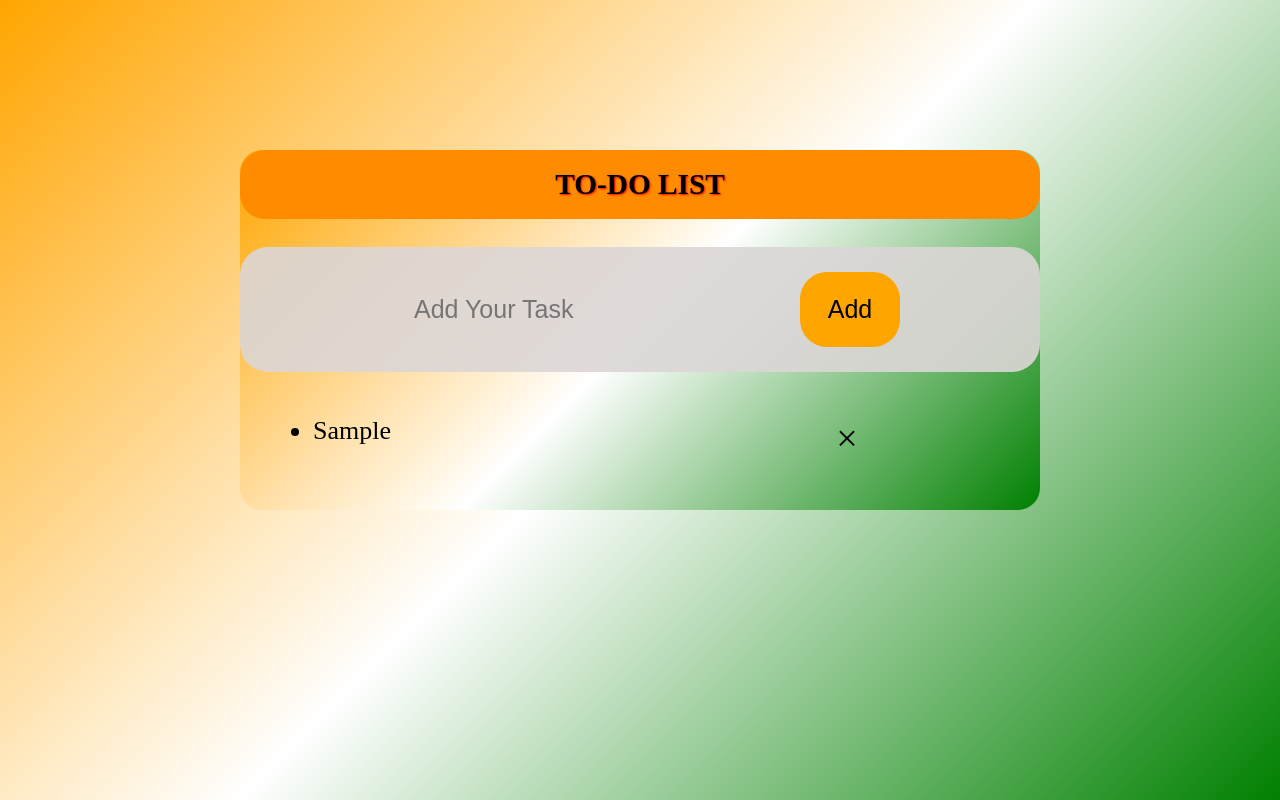
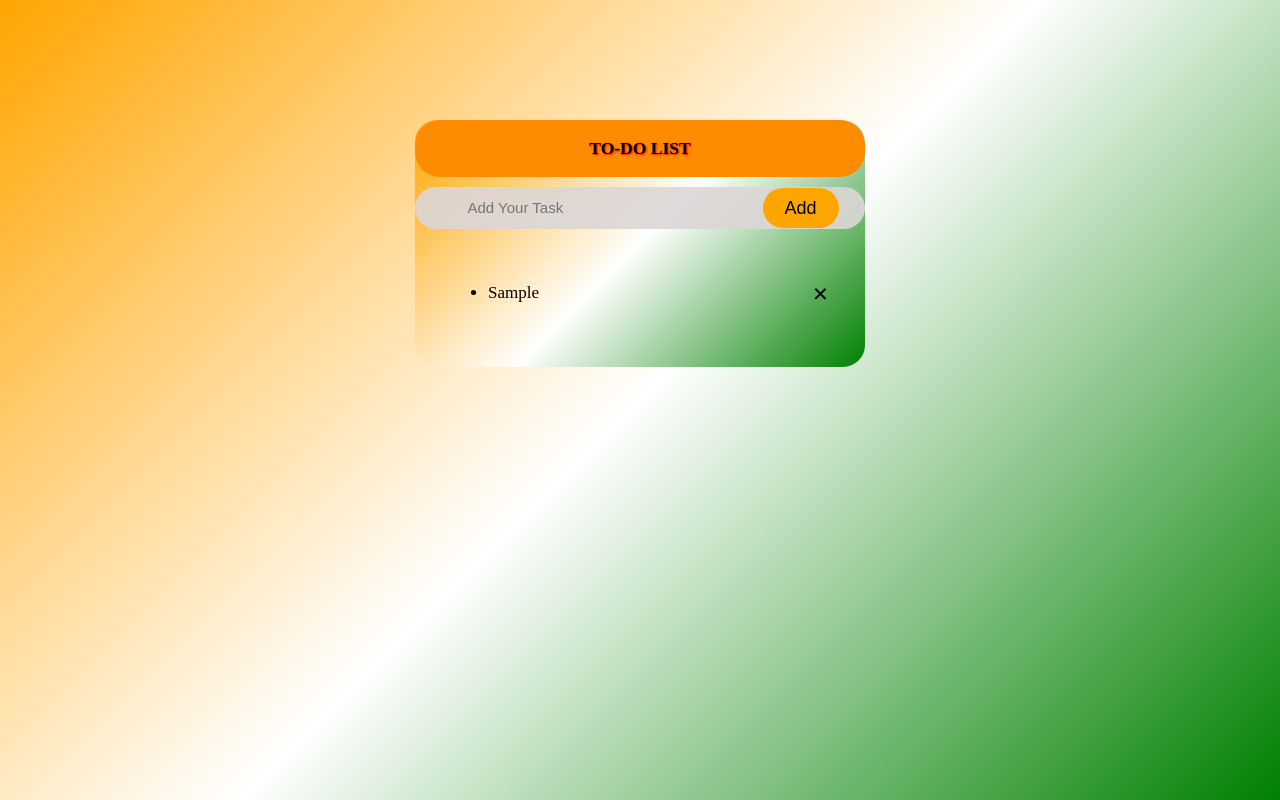
Before and after one commit to kkumardeshmukh/First_demo, a plain HTML site: page TO-DO _list/todo.html in a window 1280 px wide. Both pictures are taken after typing "Sample" into the empty fields and a click on the button "Add". Drawn offline with Linux system fonts and the light colour scheme.

Commit message:
enable scroll to list items and project completed 90%

```diff
--- a/TO-DO _list/style.css
+++ b/TO-DO _list/style.css
@@ -3,61 +3,76 @@
     padding: 0;
     box-sizing: border-box;
 }
+
+body{
+
+}
+
 .container{
-    width: 100%;
-    height: 100vh;
+    width: 100vw;
+    height: 100%;
     background: linear-gradient(135deg, orange,white, green);
     position: fixed;
 }
 .main{
    /* background-color: rgba(96, 96, 218, 0.704);*/
    background: linear-gradient(135deg, orange,white, green);
-    width: 800px;
-   /* height: 800px;*/
-
+    width: 450px;
+    height: auto;
+    max-height: 500px;
     border-radius: 22px;
-    margin: 150px auto;
-    /*border: 5px solid black; */
+    margin: 120px auto;
     box-sizing: border-box  ;
+    overflow-y: auto;
+    /*border: 2px solid blue;*/
 }
 .title{
     text-shadow: 1px 1px 2px red;
     display: flex;
     justify-content: center;
-    margin-top: 20px;
+
     background: darkorange;
     border-radius: 25px;
     padding: 18px;
-    font-size: 25px;
+    font-size: 15px;
 }
 .task{
     display: flex;
     justify-content: center;
     align-items: center;
     gap: 20px;
-    margin-top: 28px;
+    margin-top: 10px;
     background-color: #dcd6d6e6;
     border-radius: 28px;
-    padding: 25px;
+    padding: 1px;
 }
 #inputfield{
-    width: 400px;
-    padding: 23px 23px 23px 34px;
+    width: 301px;
+    padding: 5px 14px 6px 26px;
     border-radius: 27px;
-    font-size: 25px;
+    font-size: 15px;
     background: transparent;
     border: none;
     outline: none;
 
 }
 #btn1{
-    width: 100px;
-    height: 75px;
+    width: 76px;
+    height: 40px;
     border-radius: 27px;
     background-color: orange;
-    font-size: 25px;
+    font-size: 18px;
     border: hidden;
     cursor: pointer;
+}
+.list-container{
+    /*border: 2px solid red;*/
+    margin-top: 10px;
+    width: 100%;
+    max-height: 363px;
+    overflow: hidden;
+    overflow-y: auto;
+    scroll-behavior: smooth;
 }
 .list-container ul{
     padding: 34px 0px 54px 68px;
@@ -66,24 +81,30 @@
 .list-container ul li{
     margin-left: 5px;
     padding: 10px 0px;
-    font-size: 26px;
+    font-size: 17px;
 }
 .completed{
     text-decoration: line-through;
 }
 ul li span{
-    font-size: 38px;
-   background: transparent  ;
+    font-size: 28px;
+    font-weight: bolder;
+    background: transparent;
     display: inline-flex;
     justify-content: center;
+    align-items: center;
     float: right;
-    width: 40px;
-    height: 40px;
-    position: absolute;
-    right: 413px;
+    width: 29px;
+    height: 26px;
+    margin-top: -2px;
+    position: relative;
+    right: 30px;
     border-radius: 50%;
 }
 ul li span:hover{
     background-color:rgb(151, 151, 151) ;
     cursor: pointer;
 }
+.scroll-div{
+    border: 2px solid red;
+}
--- a/TO-DO _list/todo.html
+++ b/TO-DO _list/todo.html
@@ -24,7 +24,7 @@
                 </div>
 
 
-            </div>
+            </div class="scroll-div">
             <div class="list-container">
                 <ul id="tasklist">
                     <!-- <li class="completed">Task1</li>
```
